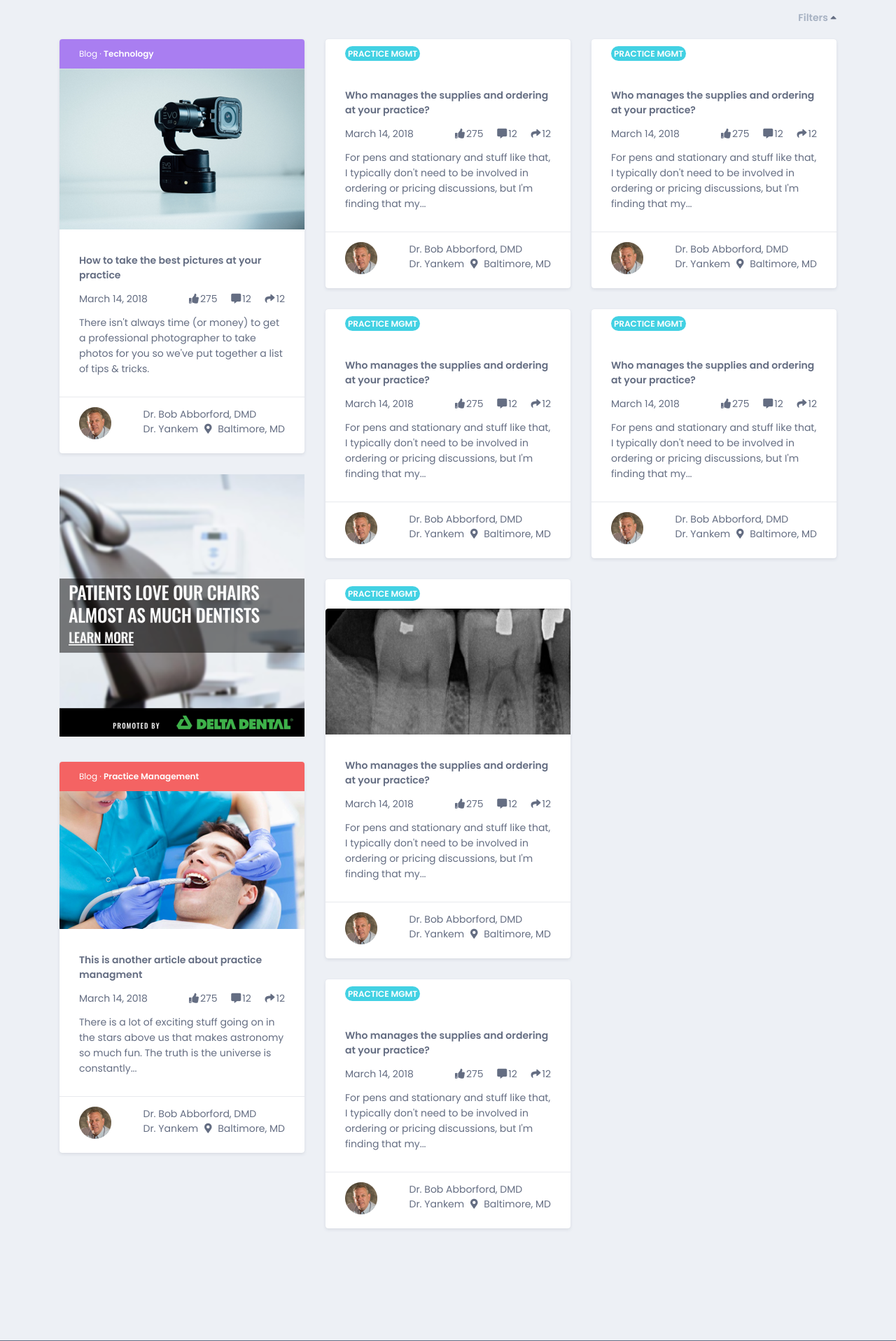
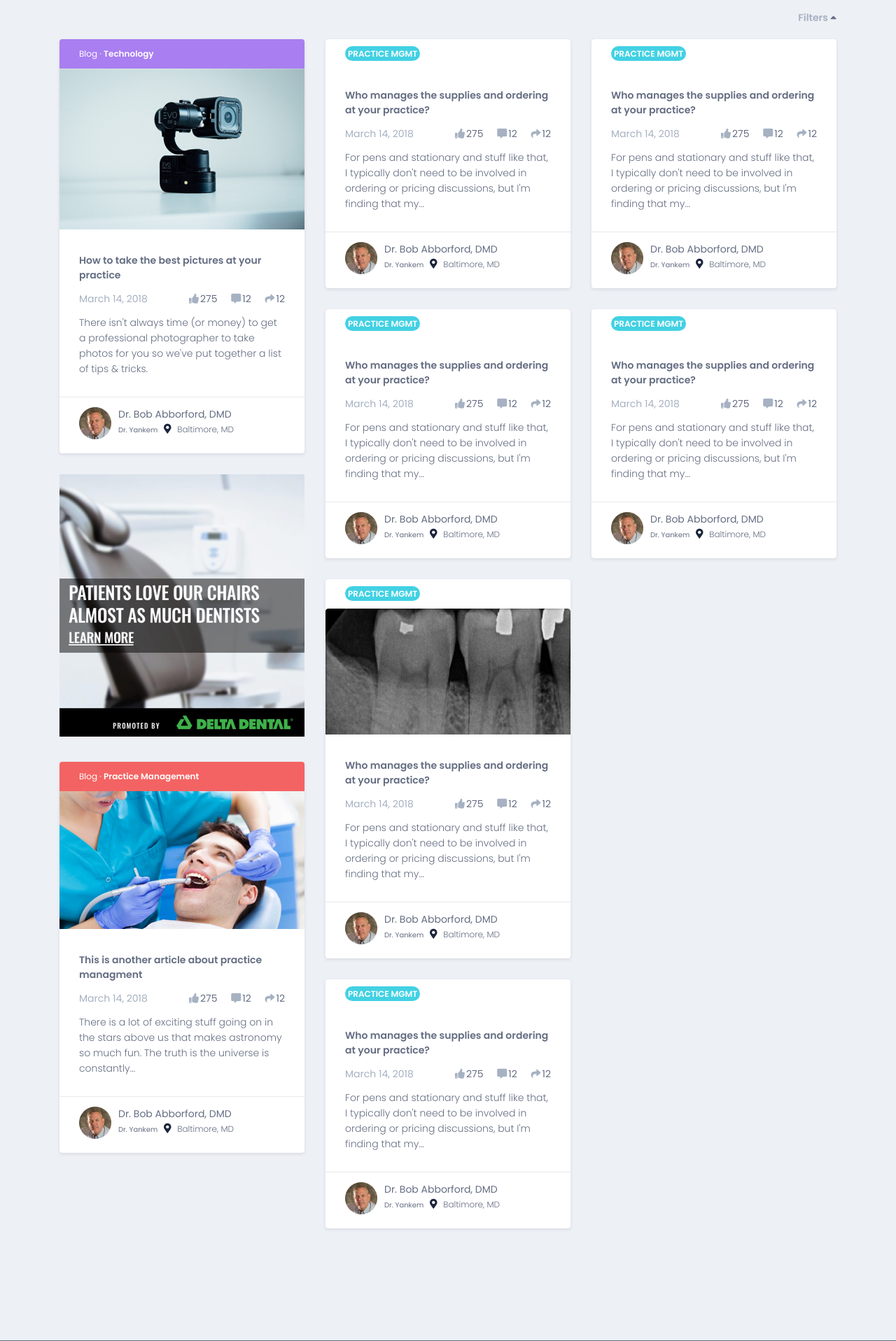
Before and after one commit to voodoo15/content_thread_assignment, a PHP site: page / in a window 1280 px wide. Shown: the part 189-2106 px from the top of the page at 70% size. Run offline with PHP 8.4, Linux system fonts and the light colour scheme; some libraries are stand-ins or nearby versions.

Commit message:
Uploading correct css in proper loc.

```diff
--- a/css/styles.css
+++ b/css/styles.css
@@ -352,6 +352,8 @@ article .item-content {
   font-size: 14px;
   line-height: 1.57;
   text-align: left;
+  font-weight: 300 !important;
+  color: #646d82 !important;
 }
 
 section .row {
@@ -395,12 +397,18 @@ section .row {
 .item-meta {
   padding-top: 13px;
   padding-bottom: 13px;
-  color: #a6b1c2;
+  color: #a6b1c2 !important;
+  font-weight: 500;
 }
 
 .item-date,
 .item-social {
   display: inline;
+}
+
+.item-date,
+.item-social a i {
+  color: #a6b1c2 !important;
 }
 
 .item-social {
@@ -420,9 +428,14 @@ section .row {
   padding: 14px 28px;
 }
 
+.item-post-image {
+  float: left;
+  margin-bottom: 20px;
+}
+
 .item-post-content {
-  margin-right: 35px;
-  float: right;
+  margin-left: 10px;
+  float: left;
 }
 
 .item-post-content * {
@@ -434,6 +447,22 @@ section .row {
 .item-post-location {
   display: inline;
 }
+
+.item-post-id {
+  font-size: 10px;
+  font-weight: 500;
+}
+
+.item-post-location {
+  font-size: 12px;
+  font-weight: 300;
+}
+
+.item-post-content i {
+  opacity: 0.9;
+  color: #040e28;
+}
+
 
 /********************
 FOOTER STYLING
@@ -525,7 +554,7 @@ MEDIA QUERIES
 @media only screen and (max-width : 1200px) {
   .m-col-6 {
     width: 45%;
-    margin: 0 2.5% 2.5% 2.5%;
+    margin: 0 2.5% 2.5% 0;
   }
 
   .m-col-12 {
@@ -568,7 +597,7 @@ MEDIA QUERIES
 
   .m-col-6 {
     width: 45%;
-    margin: 0 2.5% 2.5% 2.5%;
+    margin: 0 2.5% 2.5% 0;
   }
 
   .s-col-12 {
```
